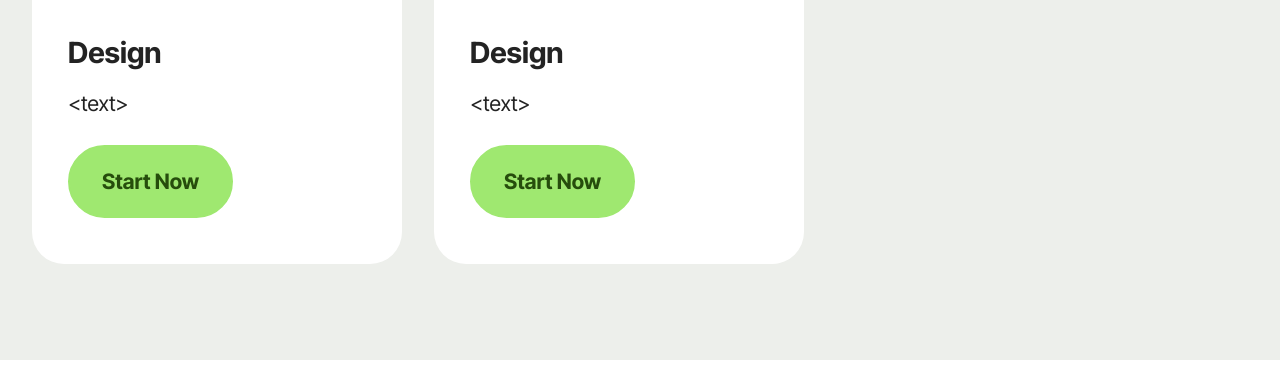
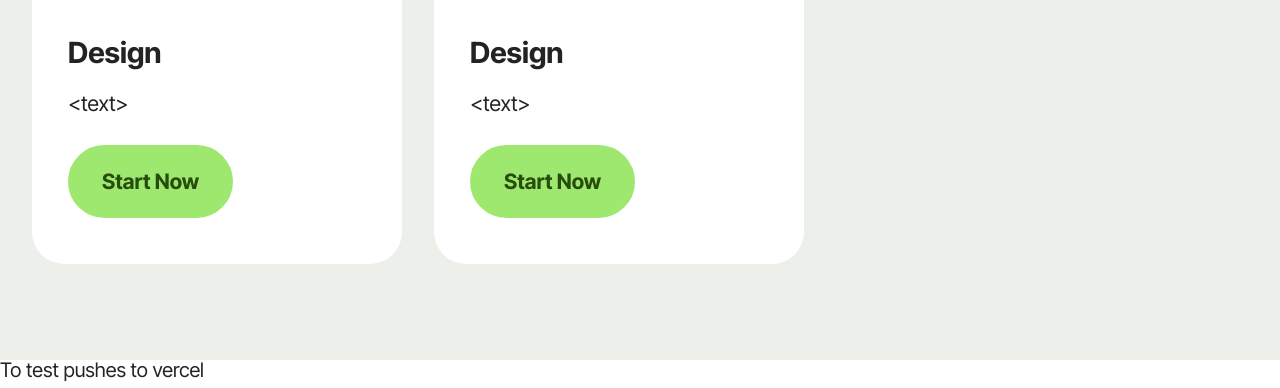
Before and after one commit to ChakithGurram/website, a plain HTML site: page index.html in a window 1280 px wide. Shown: the part 1498-1886 px from the top of the page. Before the commit the page ends 1858 px from the top, so only its background shows below. Drawn offline with Linux system fonts and the light colour scheme; files whose address does not match are found by name.

Commit message:
Update index.html

```diff
--- a/index.html
+++ b/index.html
@@ -144,6 +144,6 @@
 	</div>
 </section><script src="assets/bootstrap/js/bootstrap.bundle.min.js"></script>  <script src="assets/smoothscroll/smooth-scroll.js"></script>  <script src="assets/ytplayer/index.js"></script>  <script src="assets/vimeoplayer/player.js"></script>  <script src="assets/embla/embla.min.js"></script>  <script src="assets/embla/script.js"></script>  <script src="assets/theme/js/script.js"></script>
 
-
+ <section><h5> To test pushes to vercel</h5></section>
 </body>
 </html>
```
